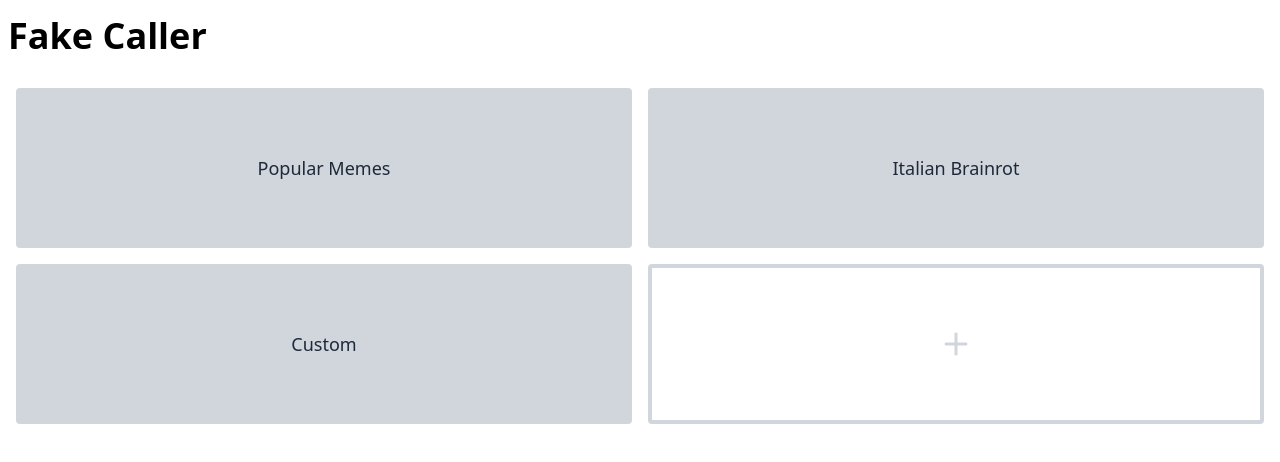
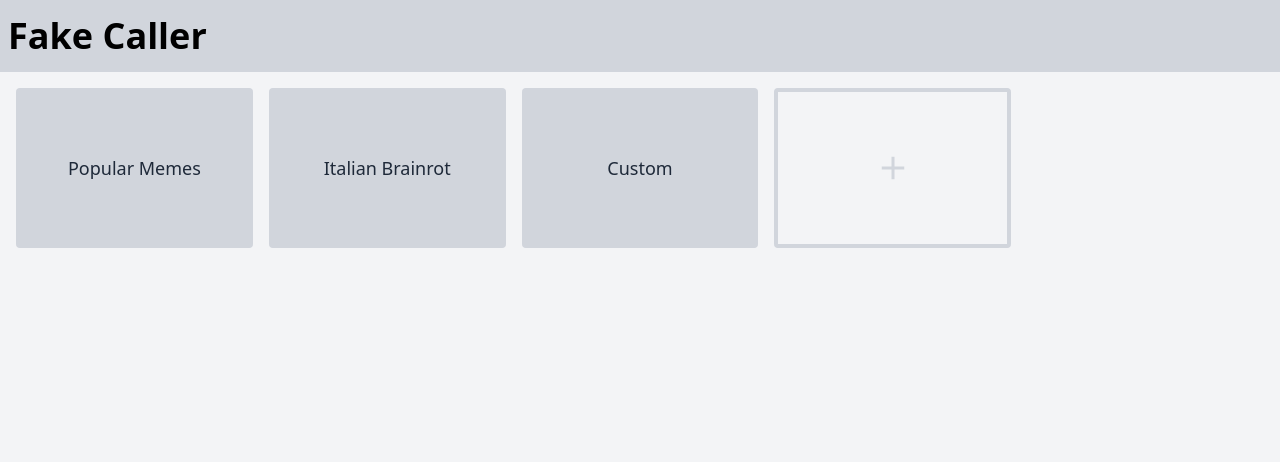
Before and after one commit to turtledev65/Brainrot-Caller, a React (Vite) app: page / in a window 1280 px wide. Shown: the top 462 px of the page. Built offline with nearby package versions, Linux system fonts and the light colour scheme.

Commit message:
dark mode

```diff
--- a/src/App.tsx
+++ b/src/App.tsx
@@ -18,14 +18,14 @@ const GroupGrid = () => {
     useContext(GroupsContext);
 
   return (
-    <div className="grid grid-cols-2 gap-4 p-4">
+    <div className="grid grid-cols-2 md:grid-cols-3 lg:grid-cols-4 xl:grid-cols-5 gap-4 p-4">
       {selectedGroup !== null ? (
-        selectedGroup.callers.map((caller) => (
+        selectedGroup.callers.map(caller => (
           <Item name={caller.name} key={caller.name} />
         ))
       ) : (
         <>
-          {groups.map((group) => (
+          {groups.map(group => (
             <Item
               onClick={() => selectGroup(group)}
               name={group.name}
@@ -33,7 +33,7 @@ const GroupGrid = () => {
             />
           ))}
           <ItemAdd
-            onAdd={(text) => {
+            onAdd={text => {
               addGroup(text);
             }}
           />
--- a/src/components/item.tsx
+++ b/src/components/item.tsx
@@ -10,7 +10,7 @@ export const Item = ({ name, onClick }: ItemProps) => {
   return (
     <div
       onClick={onClick}
-      className="bg-gray-300 h-40 cursor-pointer hover:bg-gray-400 transition-colors text-gray-800 rounded-sm p-4 flex justify-center items-center"
+      className="bg-gray-300 dark:bg-slate-900 dark:hover:bg-slate-950 dark:text-gray-50 h-40 cursor-pointer hover:bg-gray-400 transition-colors text-gray-800 rounded-sm p-4 flex justify-center items-center"
     >
       <p className="text-lg">{name}</p>
     </div>
@@ -44,12 +44,12 @@ export const ItemAdd = ({ onAdd }: ItemAddProps) => {
         <div className="flex h-full justify-center items-center">
           <form
             onSubmit={handleSubmitForm}
-            className="bg-white rounded-sm p-4 flex flex-col items-center gap-2"
+            className="bg-gray-300 dark:bg-slate-900 rounded-sm p-4 flex flex-col items-center gap-2"
           >
             <h2 className="text-2xl py-4">Create</h2>
             <input
               type="text"
-              className="text-lg border-2 border-gray-400 rounded-md outline-none p-1 active:border-gray-500"
+              className="text-lg border-2 border-gray-400  rounded-md outline-none p-1 active:border-gray-500"
               placeholder="Title"
               ref={inputRef}
             />
@@ -75,7 +75,7 @@ export const ItemAdd = ({ onAdd }: ItemAddProps) => {
         onClick={() => {
           setModalActive(true);
         }}
-        className="bg-transparent border-4 text-gray-300 border-gray-300 h-40 cursor-pointer hover:text-gray-800 hover:bg-gray-300 hover:border-gray-300 transition-colors rounded-sm p-4 flex justify-center items-center"
+        className="bg-transparent border-4 text-gray-300 dark:text-slate-900  border-gray-300  dark:border-slate-900  h-40 cursor-pointer hover:text-gray-800 hover:bg-gray-300 dark:hover:bg-slate-900 transition-colors rounded-sm p-4 flex justify-center items-center"
       >
         <AddIcon className="text-4xl" />
       </div>
--- a/src/components/navbar.tsx
+++ b/src/components/navbar.tsx
@@ -6,7 +6,7 @@ const Navbar = () => {
   const { selectedGroup } = useContext(GroupsContext);
 
   return (
-    <nav className="bg-white flex gap-2 px-2">
+    <nav className="bg-gray-300 dark:bg-slate-900 flex gap-2 px-2">
       <BackButton />
       <h1 className="text-4xl font-bold text-center py-4">
         {selectedGroup ? selectedGroup.name : "Fake Caller"}
--- a/src/index.css
+++ b/src/index.css
@@ -1 +1,5 @@
 @import "tailwindcss";
+
+:root {
+  @apply bg-gray-100 text-black dark:bg-slate-800 dark:text-gray-50;
+}
```
